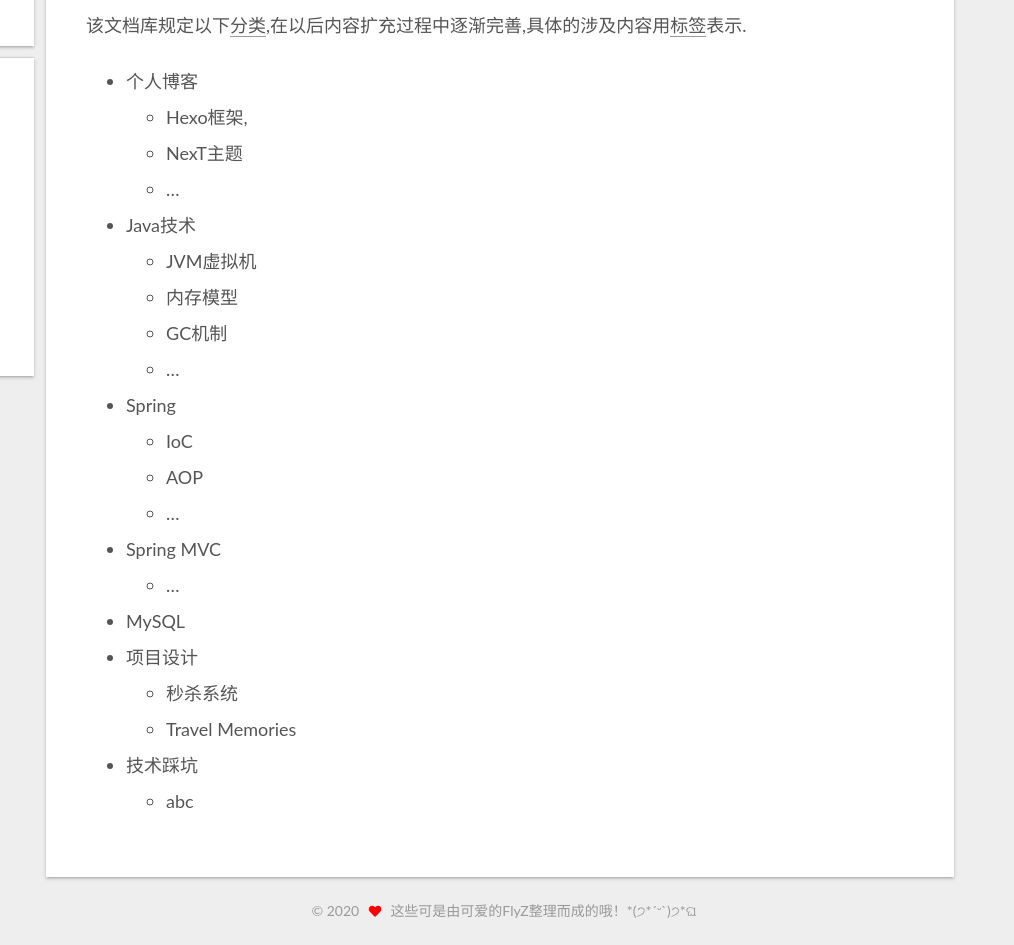
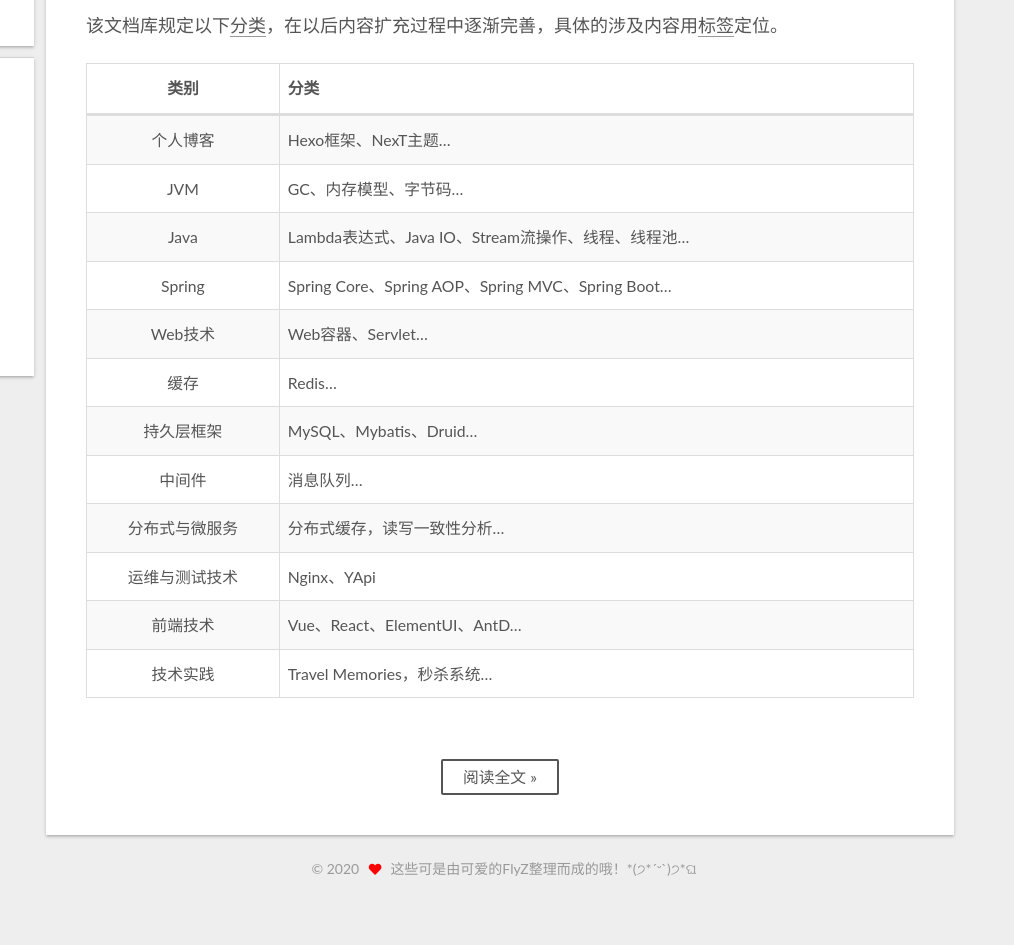
Before and after one commit to ZWP-FlyZ/ZWP-FlyZ.github.io, a plain HTML site: page index.html in a window 1280 px wide. Shown: the part 560-1505 px from the top of the page, 266-1280 px from the left. After the commit the page ends 1463 px from the top, so only its background shows below. Drawn offline with Linux system fonts and the light colour scheme.

Commit message:
Site updated: 2020-10-18 15:01:29

```diff
--- a/css/main.css
+++ b/css/main.css
@@ -1193,7 +1193,7 @@
 }
 .links-of-author a::before,
 .links-of-author span.exturl::before {
-  background: #9c6eb5;
+  background: #429db9;
   border-radius: 50%;
   content: ' ';
   display: inline-block;
--- a/index.html
+++ b/index.html
@@ -229,9 +229,15 @@
               </span>
               <span class="post-meta-item-text">发表于</span>
 
-
-              <time title="创建时间：2020-10-17 22:43:47 / 修改时间：23:34:23" itemprop="dateCreated datePublished" datetime="2020-10-17T22:43:47+08:00">2020-10-17</time>
+              <time title="创建时间：2020-10-17 22:43:47" itemprop="dateCreated datePublished" datetime="2020-10-17T22:43:47+08:00">2020-10-17</time>
             </span>
+              <span class="post-meta-item">
+                <span class="post-meta-item-icon">
+                  <i class="far fa-calendar-check"></i>
+                </span>
+                <span class="post-meta-item-text">更新于</span>
+                <time title="修改时间：2020-10-18 14:59:36" itemprop="dateModified" datetime="2020-10-18T14:59:36+08:00">2020-10-18</time>
+              </span>
 
 
 
@@ -244,48 +250,76 @@
     <div class="post-body" itemprop="articleBody">
 
 
-          <h1 id="1-简介"><a href="#1-简介" class="headerlink" title="1.简介"></a>1.简介</h1><p>在这里我将分享我的技术学习和个人成长的经历。有各种学习笔记也有前后端的开发经历，期待与各位进行交流！</p>
-<p>文档库发布Github与Gitee中</p>
+          <h1 id="x1f31f-简介-x1f31f"><a href="#x1f31f-简介-x1f31f" class="headerlink" title="&#x1f31f;简介&#x1f31f;"></a><span class="emoji" alias="star2" style="" fallback-src="https://github.githubassets.com/images/icons/emoji/unicode/1f31f.png?v8">&#x1f31f;</span>简介<span class="emoji" alias="star2" style="" fallback-src="https://github.githubassets.com/images/icons/emoji/unicode/1f31f.png?v8">&#x1f31f;</span></h1><p>在这里我将分享我的技术学习和个人成长的经历。有各种学习笔记也有前后端的开发经历，期待与各位进行交流！</p>
+<p>文档库发布Github与Gitee中，可选择任意地址查阅</p>
 <blockquote>
 <p>Github: <a target="_blank" rel="noopener" href="https://zwp-flyz.github.io/">https://zwp-flyz.github.io/</a></p>
 <p>Gitee: <a target="_blank" rel="noopener" href="https://zwp-flyz.gitee.io/">https://zwp-flyz.gitee.io/</a></p>
 </blockquote>
-<h1 id="2-内容结构"><a href="#2-内容结构" class="headerlink" title="2.内容结构"></a>2.内容结构</h1><p>该文档库规定以下<a href="categories/">分类</a>,在以后内容扩充过程中逐渐完善,具体的涉及内容用<a href="tags/">标签</a>表示.</p>
-<ul>
-<li>个人博客<ul>
-<li>Hexo框架, </li>
-<li>NexT主题</li>
-<li>…</li>
-</ul>
-</li>
-<li>Java技术<ul>
-<li>JVM虚拟机</li>
-<li>内存模型</li>
-<li>GC机制</li>
-<li>…</li>
-</ul>
-</li>
-<li>Spring<ul>
-<li>IoC</li>
-<li>AOP</li>
-<li>…</li>
-</ul>
-</li>
-<li>Spring MVC<ul>
-<li>…</li>
-</ul>
-</li>
-<li>MySQL</li>
-<li>项目设计<ul>
-<li>秒杀系统</li>
-<li>Travel Memories</li>
-</ul>
-</li>
-<li>技术踩坑<ul>
-<li>abc</li>
-</ul>
-</li>
-</ul>
+<h1 id="内容结构"><a href="#内容结构" class="headerlink" title="内容结构"></a>内容结构</h1><p>该文档库规定以下<a href="categories/">分类</a>，在以后内容扩充过程中逐渐完善，具体的涉及内容用<a href="tags/">标签</a>定位。</p>
+<table>
+<thead>
+<tr>
+<th align="center">类别</th>
+<th>分类</th>
+</tr>
+</thead>
+<tbody><tr>
+<td align="center">个人博客</td>
+<td>Hexo框架、NexT主题…</td>
+</tr>
+<tr>
+<td align="center">JVM</td>
+<td>GC、内存模型、字节码…</td>
+</tr>
+<tr>
+<td align="center">Java</td>
+<td>Lambda表达式、Java IO、Stream流操作、线程、线程池…</td>
+</tr>
+<tr>
+<td align="center">Spring</td>
+<td>Spring Core、Spring AOP、Spring MVC、Spring Boot…</td>
+</tr>
+<tr>
+<td align="center">Web技术</td>
+<td>Web容器、Servlet…</td>
+</tr>
+<tr>
+<td align="center">缓存</td>
+<td>Redis…</td>
+</tr>
+<tr>
+<td align="center">持久层框架</td>
+<td>MySQL、Mybatis、Druid…</td>
+</tr>
+<tr>
+<td align="center">中间件</td>
+<td>消息队列…</td>
+</tr>
+<tr>
+<td align="center">分布式与微服务</td>
+<td>分布式缓存，读写一致性分析…</td>
+</tr>
+<tr>
+<td align="center">运维与测试技术</td>
+<td>Nginx、YApi</td>
+</tr>
+<tr>
+<td align="center">前端技术</td>
+<td>Vue、React、ElementUI、AntD…</td>
+</tr>
+<tr>
+<td align="center">技术实践</td>
+<td>Travel Memories，秒杀系统…</td>
+</tr>
+</tbody></table>
+          <!--noindex-->
+            <div class="post-button">
+              <a class="btn" href="/2020/10/17/index/#more" rel="contents">
+                阅读全文 &raquo;
+              </a>
+            </div>
+          <!--/noindex-->
 
 
     </div>
```
Also changed, not shown: 2020/10/17/index/index.html (+74 -44 lines), search.xml (+62 -38 lines), images/logo.jpg (added).
